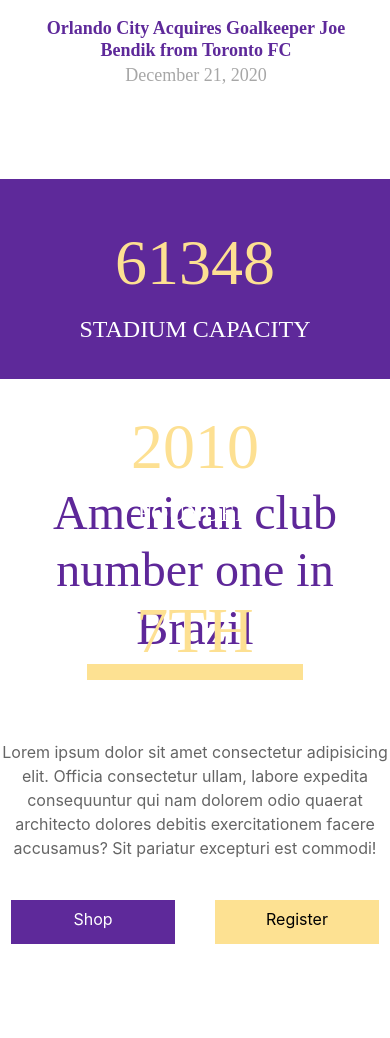
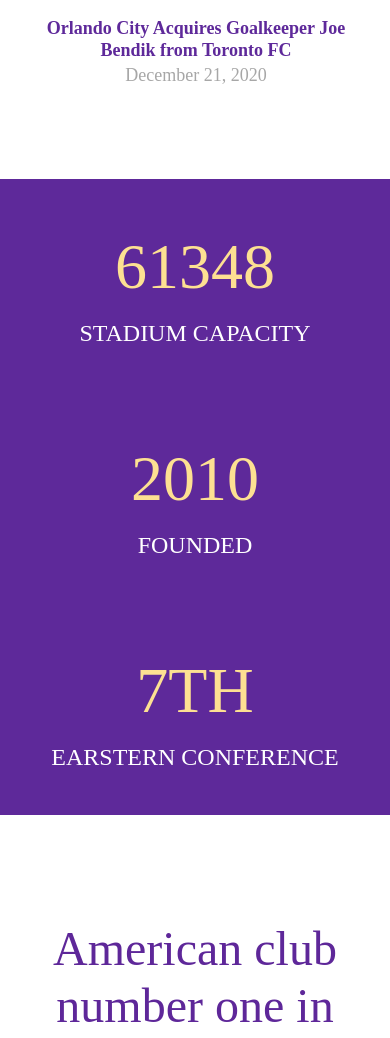
Before and after one commit to elvis-brito/OrlandoCity, a PHP site: page / in a window 390 px wide. Shown: the part 629-1667 px from the top of the page. Run offline with PHP 8.4, Linux system fonts and the light colour scheme; some libraries are stand-ins or nearby versions.

Commit message:
ajustando estatisticas no mobile

```diff
--- a/css/mobile.css
+++ b/css/mobile.css
@@ -123,4 +123,12 @@
         top: 502px;
         margin-left: -2px;
     }
+    #estatisticas {
+        height: inherit;
+    }
+    #estatisticas p {
+        margin-top: 40px;
+        margin-bottom: 40px;
+    }
+
 }
```
